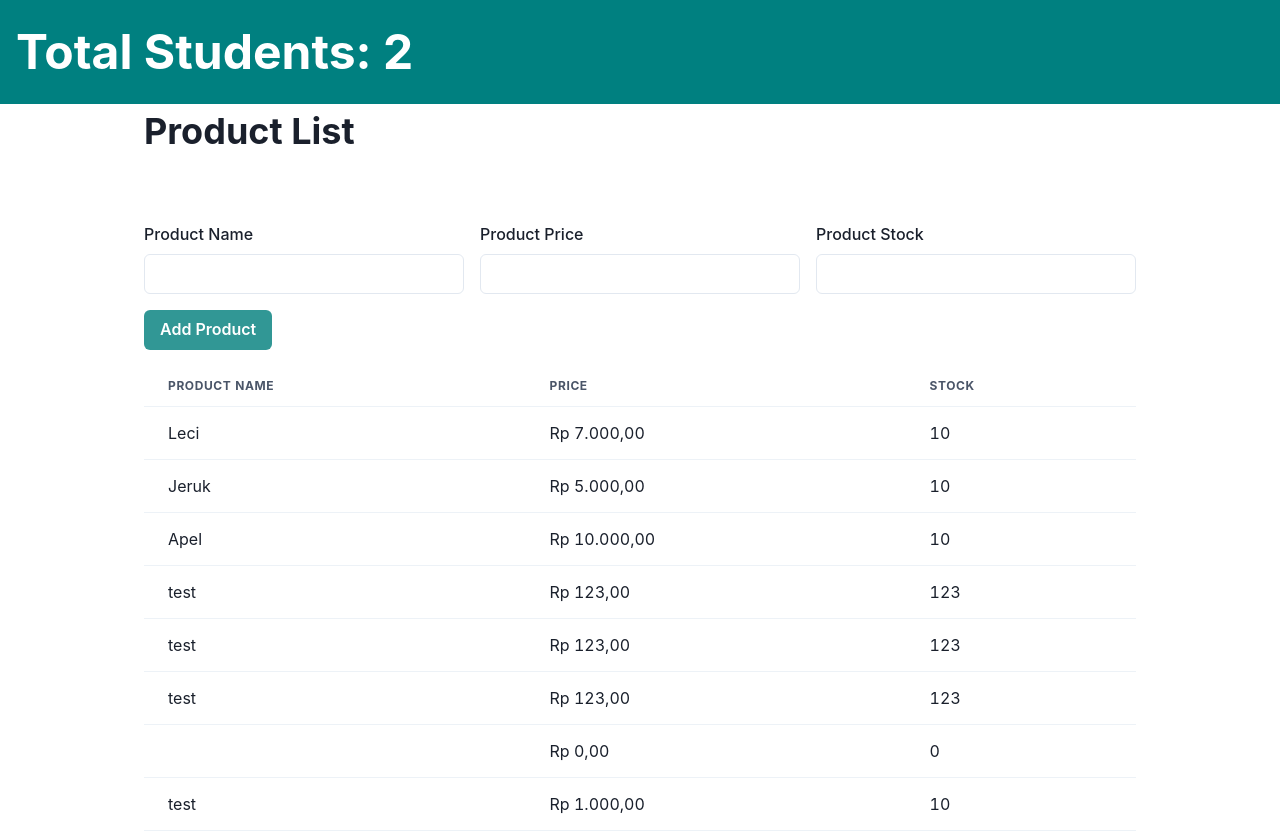
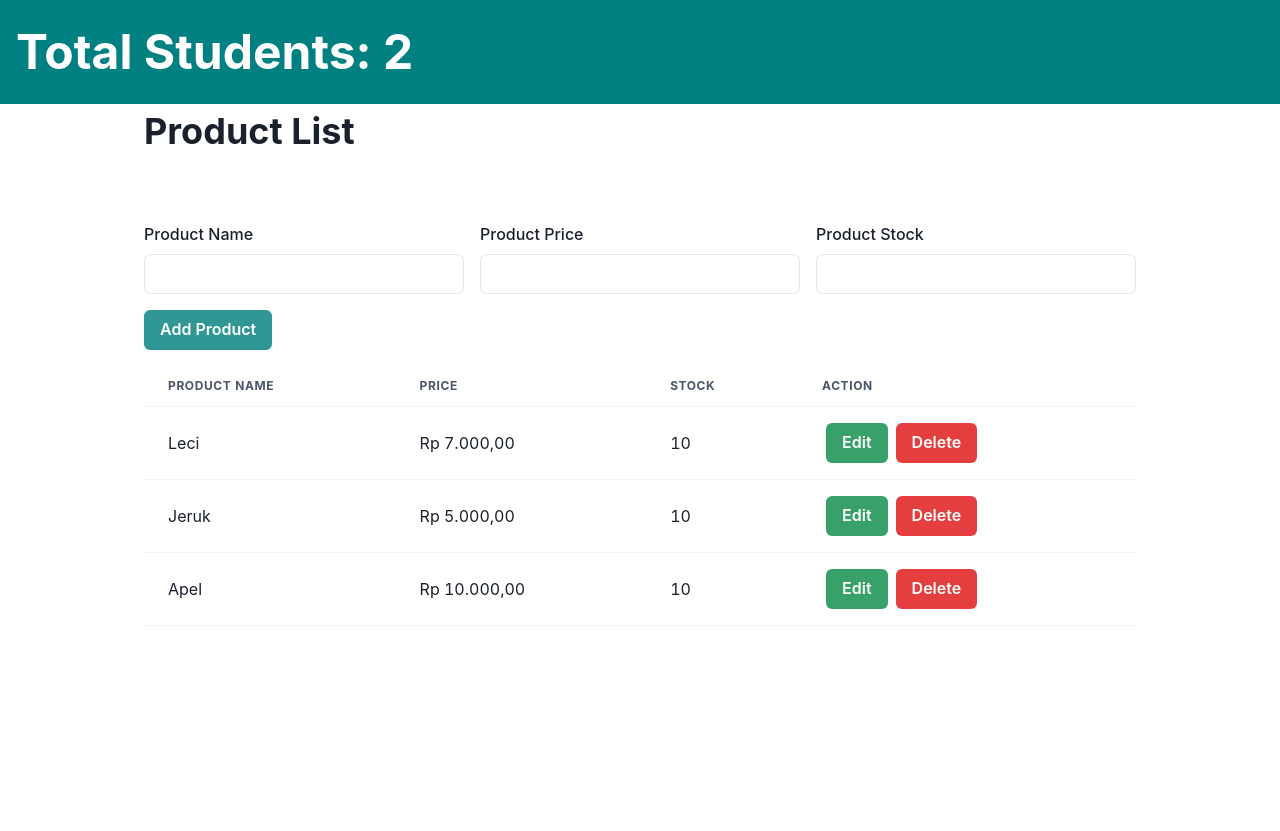
Before and after one commit to wibihanif/reactjs-login, a React (Create React App) app: page /products in a window 1280 px wide. After the commit the page ends 800 px from the top, so only its background shows below. Built offline with nearby package versions, Linux system fonts and the light colour scheme; data requests are answered from the project's data file.

Commit message:
delete axios

```diff
--- a/db/db.json
+++ b/db/db.json
@@ -17,36 +17,6 @@
       "product_name": "Apel",
       "price": 10000,
       "stock": 10
-    },
-    {
-      "product_name": "test",
-      "price": "123",
-      "stock": "123",
-      "id": 4
-    },
-    {
-      "product_name": "test",
-      "price": "123",
-      "stock": "123",
-      "id": 5
-    },
-    {
-      "product_name": "test",
-      "price": "123",
-      "stock": "123",
-      "id": 6
-    },
-    {
-      "product_name": "",
-      "price": 0,
-      "stock": 0,
-      "id": 7
-    },
-    {
-      "product_name": "test",
-      "price": "1000",
-      "stock": "10",
-      "id": 8
     }
   ]
 }
--- a/src/pages/ProductList.jsx
+++ b/src/pages/ProductList.jsx
@@ -35,6 +35,16 @@ const ProductList = () => {
     }
   }
 
+  const deleteBtnHandler = async (id) => {
+    try {
+      await jsonServerApi.delete(`/products/${id}`)
+      fetchProducts()
+      toast({ title: "Product deleted", status: "info" })
+    } catch (err) {
+      console.log(err)
+    }
+  }
+
   const renderProducts = () => {
     return products.map((val) => {
       return (
@@ -47,6 +57,18 @@ const ProductList = () => {
             }).format(val.price)}
           </Td>
           <Td>{val.stock}</Td>
+          <Td>
+            <Button mx="1" colorScheme="green">
+              Edit
+            </Button>
+            <Button
+              onClick={() => deleteBtnHandler(val.id)}
+              mx="1"
+              colorScheme="red"
+            >
+              Delete
+            </Button>
+          </Td>
         </Tr>
       )
     })
@@ -144,6 +166,7 @@ const ProductList = () => {
             <Th>Product Name</Th>
             <Th>Price</Th>
             <Th>Stock</Th>
+            <Th>Action</Th>
           </Tr>
         </Thead>
         <Tbody>{renderProducts()}</Tbody>
```
